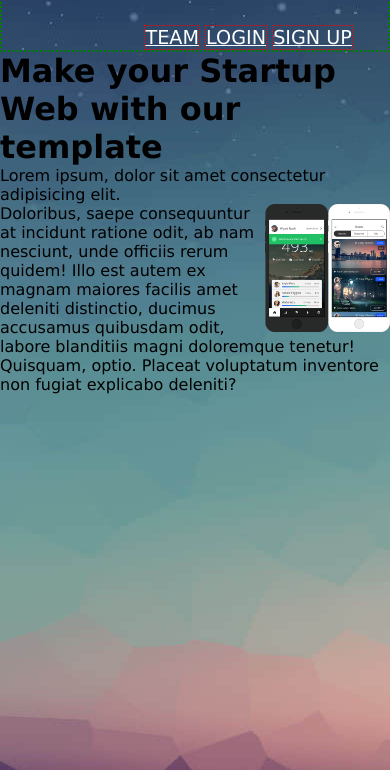
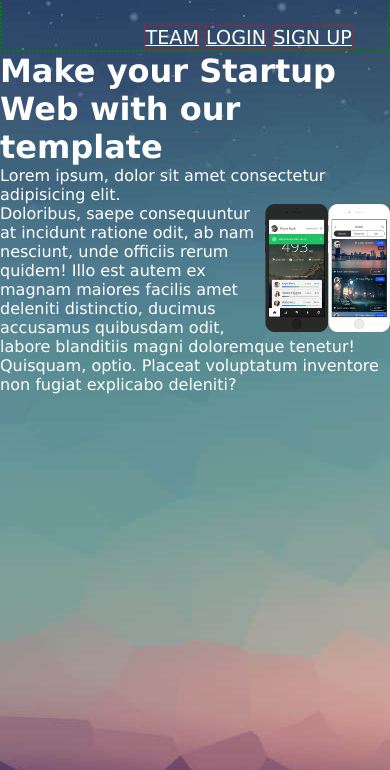
Before and after one commit to okhouja/Mobile-App, a plain HTML site: page index.html in a window 390 px wide. Shown: the part 74-844 px from the top of the page. Drawn offline with Linux system fonts and the light colour scheme.

Commit message:
mobile app

```diff
--- a/css/style.css
+++ b/css/style.css
@@ -39,3 +39,7 @@ img {
 .navimg {
   margin: white 3px solid;
 }
+h1,
+div {
+  color: white;
+}
--- a/index.html
+++ b/index.html
@@ -24,7 +24,7 @@
       </ul>
     </nav>
     <div><h1>Make your Startup Web with our template</h1></div>
-    <p>
+    <div><p>
       Lorem ipsum, dolor sit amet consectetur adipisicing elit.
      <div class="img
      "><img src="./img/phone_001.png" alt="phone 1" />
@@ -34,6 +34,6 @@
       distinctio, ducimus accusamus quibusdam odit, labore blanditiis magni
       doloremque tenetur! Quisquam, optio. Placeat voluptatum inventore non
       fugiat explicabo deleniti?
-    </p>
+    </p></div>
   </body>
 </html>
```
